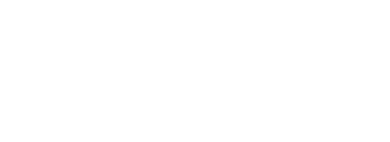
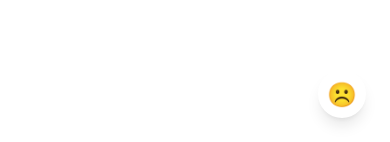
Before and after one commit to Zazawowow/Syntropy-Institute, a React (Vite) app: page / in a window 390 px wide. Shown: the part 702-844 px from the top of the page. Built offline with nearby package versions, Linux system fonts and the light colour scheme.

Commit message:
feat: enhance mobile experience with viewport adjustments, new dependencies, and refined scroll behavior

```diff
--- a/index.html
+++ b/index.html
@@ -3,7 +3,8 @@
   <head>
     <meta charset="UTF-8" />
     <link rel="icon" type="image/svg+xml" href="/vite.svg" />
-    <meta name="viewport" content="width=device-width, initial-scale=1.0" />
+    <meta name="viewport" content="width=device-width, initial-scale=1.0, viewport-fit=cover, user-scalable=no" />
+    <meta name="theme-color" content="#ffffff" id="theme-color-meta" />
     <title>PROUX</title>
   </head>
   <body>
--- a/package.json
+++ b/package.json
@@ -12,12 +12,14 @@
   "dependencies": {
     "@gsap/react": "^2.1.2",
     "@tailwindcss/postcss": "^4.1.11",
+    "clsx": "^2.1.1",
     "framer-motion": "^12.23.3",
     "gsap": "^3.13.0",
     "lottie-react": "^2.4.1",
     "popmotion": "^11.0.5",
     "react": "^19.1.0",
     "react-dom": "^19.1.0",
+    "react-intersection-observer": "^9.16.0",
     "react-spring": "^10.0.1",
     "tailwindcss-animate": "^1.0.7",
     "typewriter-effect": "^2.22.0"
--- a/src/App.tsx
+++ b/src/App.tsx
@@ -54,6 +54,8 @@ function App() {
     return 0;
   });
   const [mobileMenuOpen, setMobileMenuOpen] = useState(false);
+  const [currentSection, setCurrentSection] = useState('app-anatomy');
+  const [modalOpen, setModalOpen] = useState(false);
 
   const slides = [
     { type: 'image', src: '/screen-1.png', alt: 'Proux application screenshot 1' },
@@ -95,8 +97,20 @@ function App() {
 
   const handleLinkClick = (e: React.MouseEvent<HTMLAnchorElement, MouseEvent>, targetId: string) => {
     e.preventDefault();
-    document.getElementById(targetId)?.scrollIntoView({ behavior: 'smooth' });
+
+    // Use smooth scrolling that works with our refined snap behavior
+    document.getElementById(targetId)?.scrollIntoView({
+      behavior: 'smooth',
+      block: 'start'
+    });
+
     setMobileMenuOpen(false);
+  };
+
+  // Determine if current section should have inverted nav colors
+  const shouldInvertNav = () => {
+    const blackSections = ['hey', 'testing', 'predict-efficacy']; // These are the black sections (even indexed sections from navItems.slice(1))
+    return blackSections.includes(currentSection);
   };
 
   useEffect(() => {
@@ -111,14 +125,54 @@ function App() {
     }
   }, [step]);
 
+  // Scroll listener to detect current section
+  useEffect(() => {
+    const handleScroll = () => {
+      const sections = ['app-anatomy', 'hey', 'research', 'testing', 'ergonomics', 'predict-efficacy'];
+      const scrollPosition = window.scrollY + window.innerHeight / 2;
+
+      for (const sectionId of sections) {
+        const element = document.getElementById(sectionId);
+        if (element) {
+          const rect = element.getBoundingClientRect();
+          const elementTop = rect.top + window.scrollY;
+          const elementBottom = elementTop + rect.height;
+
+          if (scrollPosition >= elementTop && scrollPosition <= elementBottom) {
+            setCurrentSection(sectionId);
+
+            // Update theme color for mobile status bar
+            const metaThemeColor = document.getElementById('theme-color-meta') as HTMLMetaElement;
+            if (metaThemeColor) {
+              const blackSections = ['hey', 'testing', 'predict-efficacy'];
+              const isBlackSection = blackSections.includes(sectionId);
+              metaThemeColor.setAttribute('content', isBlackSection ? '#000000' : '#ffffff');
+            }
+
+            break;
+          }
+        }
+      }
+    };
+
+    window.addEventListener('scroll', handleScroll);
+    handleScroll(); // Call once to set initial state
+
+    return () => window.removeEventListener('scroll', handleScroll);
+  }, []);
+
   return (
     <div className="bg-white font-orbitron">
       {/* --- Sticky Header --- */}
-      <header className="sticky top-0 z-50 bg-white/80 backdrop-blur-sm">
+      <header className={`sticky top-0 z-50 transition-colors duration-300 ${
+        shouldInvertNav() ? 'bg-black' : 'bg-white'
+      }`}>
         <div className="relative flex h-16 items-center justify-between px-4 sm:h-24 sm:block sm:px-0">
           <a href="#app-anatomy" onClick={(e) => handleLinkClick(e, 'app-anatomy')}>
             <motion.div
-              className="text-lg font-bold text-black sm:absolute sm:top-8 sm:left-8 sm:text-2xl"
+              className={`text-lg font-bold sm:absolute sm:top-8 sm:left-8 sm:text-2xl transition-colors duration-300 ${
+                shouldInvertNav() ? 'text-white' : 'text-black'
+              }`}
               initial={{ opacity: 0 }}
               animate={{ opacity: step >= 5 ? 1 : 0 }}
               transition={{ duration: 0.5 }}
@@ -128,7 +182,9 @@ function App() {
           </a>
 
           {/* Desktop Navigation */}
-          <nav className="hidden sm:flex sm:absolute sm:top-8 sm:right-8 items-center space-x-8 text-lg font-medium text-black">
+          <nav className={`hidden sm:flex sm:absolute sm:top-8 sm:right-8 items-center space-x-8 text-lg font-medium transition-colors duration-300 ${
+            shouldInvertNav() ? 'text-white' : 'text-black'
+          }`}>
             {navItems.map((item, index) => {
               const appearStep = 6 + index;
               const targetId = item.toLowerCase().replace(/\s+/g, '-');
@@ -140,7 +196,9 @@ function App() {
                   initial={{ opacity: 0, y: -20 }}
                   animate={{ opacity: step >= appearStep ? 1 : 0, y: step >= appearStep ? 0 : -20 }}
                   transition={{ duration: 0.3 }}
-                  className="cursor-pointer hover:text-gray-600 transition-colors"
+                  className={`cursor-pointer transition-colors ${
+                    shouldInvertNav() ? 'hover:text-gray-300' : 'hover:text-gray-600'
+                  }`}
                 >
                   {item}
                 </motion.a>
@@ -156,9 +214,15 @@ function App() {
             animate={{ opacity: step >= 6 ? 1 : 0 }}
             transition={{ duration: 0.3 }}
           >
-            <motion.span className="mb-1 h-0.5 w-6 bg-black" animate={{ rotate: mobileMenuOpen ? 45 : 0, y: mobileMenuOpen ? 6 : 0 }} />
-            <motion.span className="mb-1 h-0.5 w-6 bg-black" animate={{ opacity: mobileMenuOpen ? 0 : 1 }} />
-            <motion.span className="h-0.5 w-6 bg-black" animate={{ rotate: mobileMenuOpen ? -45 : 0, y: mobileMenuOpen ? -6 : 0 }} />
+            <motion.span className={`mb-1 h-0.5 w-6 transition-colors duration-300 ${
+              shouldInvertNav() ? 'bg-white' : 'bg-black'
+            }`} animate={{ rotate: mobileMenuOpen ? 45 : 0, y: mobileMenuOpen ? 6 : 0 }} />
+            <motion.span className={`mb-1 h-0.5 w-6 transition-colors duration-300 ${
+              shouldInvertNav() ? 'bg-white' : 'bg-black'
+            }`} animate={{ opacity: mobileMenuOpen ? 0 : 1 }} />
+            <motion.span className={`h-0.5 w-6 transition-colors duration-300 ${
+              shouldInvertNav() ? 'bg-white' : 'bg-black'
+            }`} animate={{ rotate: mobileMenuOpen ? -45 : 0, y: mobileMenuOpen ? -6 : 0 }} />
           </motion.button>
         </div>
       </header>
@@ -167,7 +231,9 @@ function App() {
       <AnimatePresence>
         {mobileMenuOpen && (
           <motion.div
-            className="sm:hidden fixed inset-0 bg-white z-40 flex flex-col items-center justify-center"
+            className={`sm:hidden fixed inset-0 z-40 flex flex-col items-center justify-center transition-colors duration-300 ${
+              shouldInvertNav() ? 'bg-black' : 'bg-white'
+            }`}
             initial={{ opacity: 0 }}
             animate={{ opacity: 1 }}
             exit={{ opacity: 0 }}
@@ -179,7 +245,11 @@ function App() {
                   key={item}
                   href={`#${targetId}`}
                   onClick={(e) => handleLinkClick(e, targetId)}
-                  className="text-2xl font-medium text-black mb-8 cursor-pointer hover:text-gray-600 transition-colors"
+                  className={`text-2xl font-medium mb-8 cursor-pointer transition-colors ${
+                    shouldInvertNav()
+                      ? 'text-white hover:text-gray-300'
+                      : 'text-black hover:text-gray-600'
+                  }`}
                   initial={{ opacity: 0, y: 20 }}
                   animate={{ opacity: 1, y: 0 }}
                   exit={{ opacity: 0, y: 20 }}
@@ -193,9 +263,71 @@ function App() {
         )}
       </AnimatePresence>
 
+      {/* --- Sad Face Modal Button --- */}
+      <AnimatePresence>
+        {currentSection !== 'app-anatomy' && (
+          <motion.button
+            onClick={() => setModalOpen(true)}
+            className={`fixed bottom-6 right-6 z-40 w-12 h-12 rounded-full flex items-center justify-center text-2xl transition-all duration-300 hover:scale-110 hover:rotate-12 ${
+              shouldInvertNav() ? 'bg-secondary-black text-white shadow-lg' : 'bg-white text-black shadow-lg'
+            }`}
+            initial={{ opacity: 0, scale: 0, rotate: -180 }}
+            animate={{ opacity: 1, scale: 1, rotate: 0 }}
+            exit={{ opacity: 0, scale: 0, rotate: 180 }}
+            transition={{ type: "spring", stiffness: 300, damping: 20 }}
+            whileHover={{ scale: 1.1, rotate: 12 }}
+            whileTap={{ scale: 0.95 }}
+          >
+            ☹️
+          </motion.button>
+        )}
+      </AnimatePresence>
+
+      {/* --- UX Mistakes Modal --- */}
+      <AnimatePresence>
+        {modalOpen && (
+                     <motion.div
+             className="fixed inset-0 bg-black/50 backdrop-blur-sm z-50 flex items-center justify-center p-4"
+             initial={{ opacity: 0 }}
+             animate={{ opacity: 1 }}
+             exit={{ opacity: 0 }}
+             onClick={() => setModalOpen(false)}
+           >
+                         <motion.div
+               className={`rounded-lg p-6 max-w-md w-full mx-4 relative ${
+                 shouldInvertNav() ? 'bg-secondary-black text-white' : 'bg-white text-black'
+               }`}
+               initial={{ scale: 0.8, opacity: 0, y: 50 }}
+               animate={{ scale: 1, opacity: 1, y: 0 }}
+               exit={{ scale: 0.8, opacity: 0, y: 50 }}
+               transition={{ type: "spring", stiffness: 300, damping: 25 }}
+               onClick={(e) => e.stopPropagation()}
+             >
+               <button
+                 onClick={() => setModalOpen(false)}
+                 className={`absolute top-4 right-4 text-xl transition-colors ${
+                   shouldInvertNav() ? 'text-gray-400 hover:text-gray-200' : 'text-gray-500 hover:text-gray-700'
+                 }`}
+               >
+                 ×
+               </button>
+
+               <h2 className={`text-2xl font-bold mb-4 ${
+                 shouldInvertNav() ? 'text-white' : 'text-black'
+               }`}>UX Mistakes</h2>
+               <p className={`leading-relaxed ${
+                 shouldInvertNav() ? 'text-gray-300' : 'text-gray-700'
+               }`}>
+                 I hijacked your scroll and transitioned from light to dark theme, so you're now decaying rhodopsin pigments in your eyes to acclimate.
+               </p>
+            </motion.div>
+          </motion.div>
+        )}
+      </AnimatePresence>
+
       <main className="-mt-16 sm:-mt-24">
         {/* --- App Anatomy Section (First Fold) --- */}
-        <section id="app-anatomy" className="h-dvh sm:h-screen flex items-center justify-center overflow-hidden relative px-4 sm:px-0">
+        <section id="app-anatomy" className="snap-section flex items-center justify-center overflow-hidden relative px-4 sm:px-0 bg-white snap-start">
           <div className="absolute inset-0 flex items-center justify-center">
             <LayoutGroup>
               <AnimatePresence mode="wait">
@@ -361,7 +493,7 @@ function App() {
 
           {/* --- Carousel Controls --- */}
           <motion.div
-            className="absolute inset-x-0 bottom-8 z-10 flex justify-center space-x-4"
+            className="absolute inset-x-0 bottom-4 sm:bottom-8 z-10 flex justify-center space-x-4"
             initial={{ opacity: 0 }}
             animate={{ opacity: step >= 6 ? 1 : 0 }}
           >
@@ -381,36 +513,41 @@ function App() {
         </section>
 
         {/* --- Other Sections --- */}
-        {navItems.slice(1).map((item) => {
+        {navItems.slice(1).map((item, index) => {
           const targetId = item.toLowerCase().replace(/\s+/g, '-');
+          const isEven = index % 2 === 0;
+          const bgColor = isEven ? 'bg-black' : 'bg-white';
+          const textColor = isEven ? 'text-white' : 'text-black';
+          const subTextColor = isEven ? 'text-gray-300' : 'text-gray-700';
+
           return (
-            <section key={targetId} id={targetId} className="h-dvh sm:h-screen flex items-center justify-center">
-              <div className="text-center max-w-2xl px-4 -translate-y-8 sm:-translate-y-12">
+            <section key={targetId} id={targetId} className={`snap-section flex items-center justify-center snap-start ${bgColor}`}>
+              <div className={`text-center max-w-2xl px-4 -translate-y-8 sm:-translate-y-16 ${textColor}`}>
                 <h2 className="text-3xl sm:text-4xl font-bold">
                   {item === 'Hey' ? 'Does UX matter in Bitcoin and Nostr?' : item}
                 </h2>
                 {item === 'Hey' && (
-                  <p className="mt-4 text-base sm:text-lg leading-relaxed text-gray-700">
+                  <p className={`mt-4 text-base sm:text-lg leading-relaxed ${subTextColor}`}>
                     I'm here for the people who answer yes and want to get a head start with the UX for their websites and applications rather than having to fix things retroactively. Though I'm more than happy to do that too.
                   </p>
                 )}
                 {item === 'Research' && (
-                  <p className="mt-4 text-base sm:text-lg leading-relaxed text-gray-700">
+                  <p className={`mt-4 text-base sm:text-lg leading-relaxed ${subTextColor}`}>
                     Deep interviews with target and non target archetypes. Day in the life and affinity mapping, and most simply, understanding the user before they even use your product so it's tuned to their habits, interface knowledge, and expectations.
                   </p>
                 )}
                 {item === 'Testing' && (
-                  <p className="mt-4 text-base sm:text-lg leading-relaxed text-gray-700">
+                  <p className={`mt-4 text-base sm:text-lg leading-relaxed ${subTextColor}`}>
                     Testing isn't presenting a random product to a random person and asking what they think, though there are some uses for guerilla testing, it all starts with a carefully crafted test to rule out known biases and simulate as real world situations as possible, with well written testing scripts.
                   </p>
                 )}
                 {item === 'Ergonomics' && (
-                  <p className="mt-4 text-base sm:text-lg leading-relaxed text-gray-700">
+                  <p className={`mt-4 text-base sm:text-lg leading-relaxed ${subTextColor}`}>
                     Utilise habituated interactions, thumb flow, and best practices to make sure that your app is performant and isn't causing fatigue due to bad, unvalidated interface choices.
                   </p>
                 )}
                 {item === 'Predict Efficacy' && (
-                  <p className="mt-4 text-base sm:text-lg leading-relaxed text-gray-700">
+                  <p className={`mt-4 text-base sm:text-lg leading-relaxed ${subTextColor}`}>
                     Use Baysian like theory to estimate the efficacy of user interface changes, new features, and more, with a better accuracy between concept to real world results. Start a database of insights and provenance of decision making that can work based on value to you and your users.
                   </p>
                 )}
--- a/src/index.css
+++ b/src/index.css
@@ -2,8 +2,106 @@
 @tailwind utilities;
 
 html {
-  scroll-behavior: smooth;
   scroll-padding-top: 4rem; /* h-16, mobile-first */
+  scroll-snap-type: y mandatory; /* Use mandatory for better mobile behavior */
+  -webkit-overflow-scrolling: touch; /* Smooth scrolling on iOS */
+  overscroll-behavior: none; /* Prevent bounce scrolling on mobile */
+  /* Fix for iPhone Safari dynamic viewport */
+  height: 100%;
+  height: -webkit-fill-available;
+}
+
+body {
+  overflow-x: hidden;
+  /* Optimize for mobile touch */
+  -webkit-touch-callout: none;
+  -webkit-user-select: none;
+  user-select: none;
+  /* Fix for iPhone Safari dynamic viewport */
+  height: 100%;
+  height: -webkit-fill-available;
+}
+
+/* Respect user motion preferences */
+@media (prefers-reduced-motion: no-preference) {
+  html {
+    scroll-behavior: smooth;
+  }
+}
+
+@media (prefers-reduced-motion: reduce) {
+  html {
+    scroll-behavior: auto;
+  }
+}
+
+/* Last section styling - mobile optimized */
+.snap-section:last-child {
+  scroll-snap-align: start; /* Use start instead of end for consistency */
+}
+
+/* Mobile-specific last section fix */
+@media (max-width: 639px) {
+  .snap-section:last-child {
+    scroll-snap-align: start;
+    scroll-snap-stop: always;
+    /* Ensure exact same height calculation as other sections */
+    height: calc(100vh - 4rem - env(safe-area-inset-bottom, 0px)) !important;
+    min-height: calc(100vh - 4rem - env(safe-area-inset-bottom, 0px)) !important;
+    max-height: calc(100vh - 4rem - env(safe-area-inset-bottom, 0px)) !important;
+  }
+}
+
+/* Refined snap behavior - optimized for mobile */
+.snap-section {
+  scroll-snap-align: start;
+  scroll-snap-stop: always; /* Force stops on mobile for better control */
+  height: calc(100vh - 4rem); /* Account for mobile header height (h-16) */
+  min-height: calc(100vh - 4rem);
+  max-height: calc(100vh - 4rem);
+  position: relative; /* Ensure proper stacking context */
+}
+
+/* Mobile-specific optimizations - iPhone Safari fix */
+@media (max-width: 639px) {
+  html {
+    scroll-behavior: auto; /* Disable smooth scroll on mobile for better snap */
+  }
+
+  body {
+    touch-action: pan-y; /* Only allow vertical scrolling */
+  }
+
+  .snap-section {
+    scroll-snap-align: start;
+    scroll-snap-stop: always;
+    /* Use stable viewport height that doesn't change with Safari UI */
+    height: calc(100vh - 4rem);
+    min-height: calc(100vh - 4rem);
+    max-height: calc(100vh - 4rem);
+    /* Alternative approach using CSS env() for safe areas */
+    height: calc(100vh - 4rem - env(safe-area-inset-bottom, 0px));
+    min-height: calc(100vh - 4rem - env(safe-area-inset-bottom, 0px));
+  }
+}
+
+@media (min-width: 640px) {
+  .snap-section {
+    height: calc(100vh - 6rem); /* Account for desktop header height (h-24) */
+    min-height: calc(100vh - 6rem);
+    max-height: calc(100vh - 6rem);
+    scroll-snap-stop: normal; /* Allow more natural scrolling on desktop */
+  }
+}
+
+/* First section is special - it has negative margin to go under header */
+.snap-section:first-child {
+  height: 100vh; /* Use stable viewport height */
+  min-height: 100vh;
+  max-height: 100vh;
+  /* Account for iPhone Safari safe areas */
+  height: calc(100vh - env(safe-area-inset-bottom, 0px));
+  min-height: calc(100vh - env(safe-area-inset-bottom, 0px));
 }
 
 @media (min-width: 640px) { /* sm breakpoint */
--- a/tailwind.config.js
+++ b/tailwind.config.js
@@ -12,6 +12,7 @@ export default {
       colors: {
         'bitcoin-orange': '#F7931A',
         'nostr-purple': '#8E44AD',
+        'secondary-black': '#1D1D1D',
       },
       keyframes: {
         typing: {
```
Also changed, not shown: 1 other file (tests, documents, lock files or other folders).
